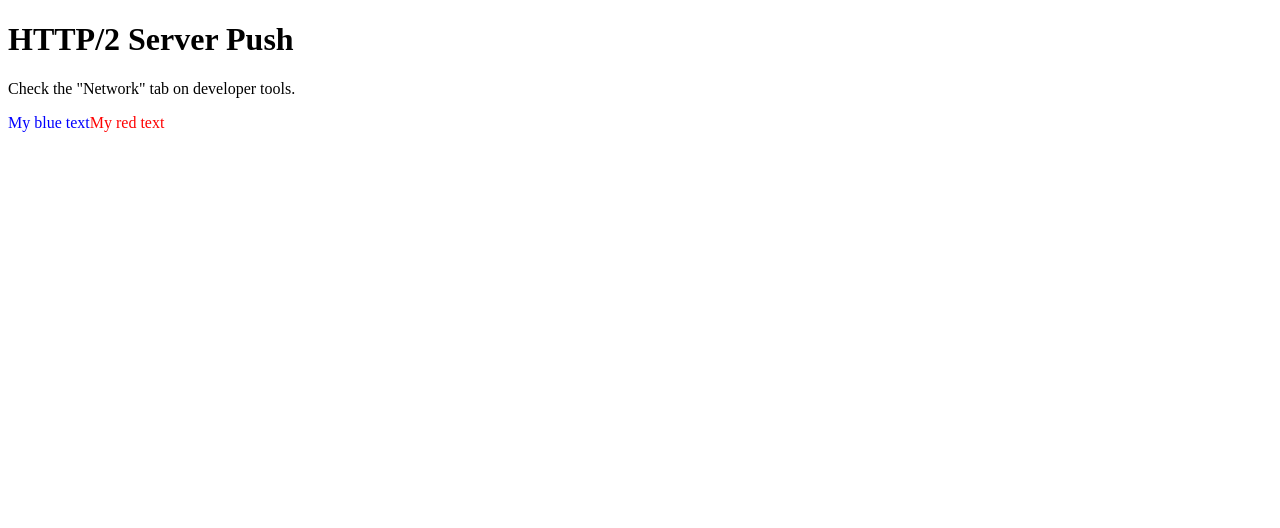
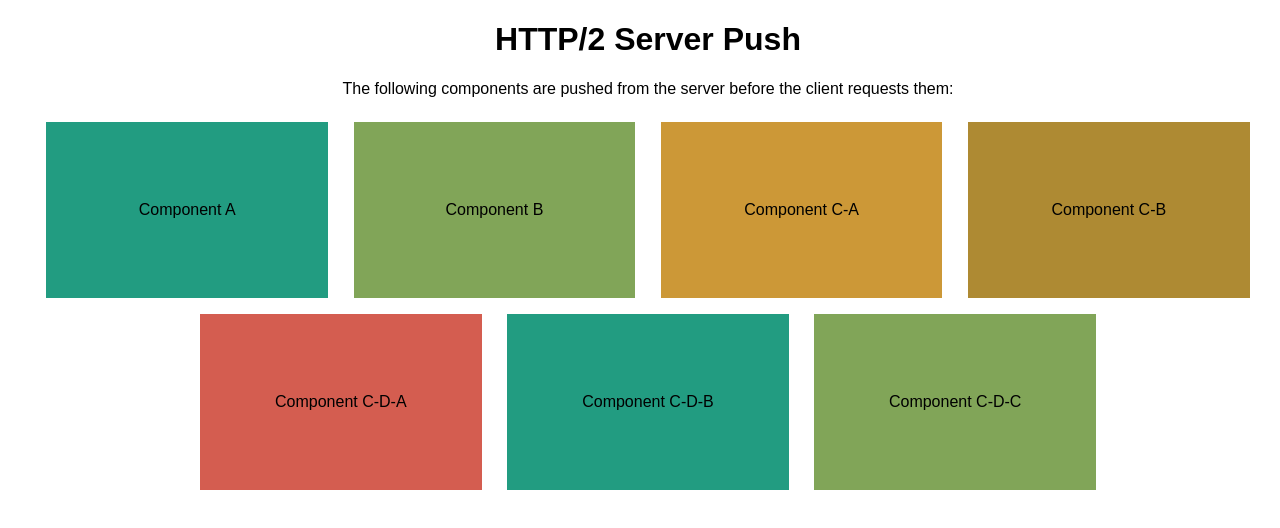
Before and after one commit to rwillrich/http2-server-push, a website with bundled scripts: page public/index.html in a window 1280 px wide. Built offline with nearby package versions, Linux system fonts and the light colour scheme.

Commit message:
Add style to components

```diff
--- a/public/a.js
+++ b/public/a.js
@@ -1,6 +1,7 @@
-const container = document.getElementById("app-container")
-const content = document.createElement("span")
-content.style.color = "blue"
-content.innerHTML = "My blue text"
+const container = document.getElementById('app-container')
+const content = document.createElement('div')
+content.className = 'component'
+content.style['background-color'] = '#229c81'
+content.innerHTML = 'Component A'
 
-export default (name = 'World') => container.appendChild(content)
+export default () => container.appendChild(content)
--- a/public/b.js
+++ b/public/b.js
@@ -1,6 +1,7 @@
-const container = document.getElementById("app-container")
-const content = document.createElement("span")
-content.style.color = "red"
-content.innerHTML = "My red text"
+const container = document.getElementById('app-container')
+const content = document.createElement('div')
+content.className = 'component'
+content.style['background-color'] = '#81a558'
+content.innerHTML = 'Component B'
 
-export default (name = 'World') => container.appendChild(content)
+export default () => container.appendChild(content)
--- a/public/c-a.js
+++ b/public/c-a.js
@@ -1 +1,7 @@
-export default console.log('/c/a.js');
+const container = document.getElementById('app-container')
+const content = document.createElement('div')
+content.className = 'component'
+content.style['background-color'] = '#cc9837'
+content.innerHTML = 'Component C-A'
+
+export default () => container.appendChild(content)
--- a/public/c-b.js
+++ b/public/c-b.js
@@ -1 +1,7 @@
-export default console.log('/c/b.js');
+const container = document.getElementById('app-container')
+const content = document.createElement('div')
+content.className = 'component'
+content.style['background-color'] = '#ae8a33'
+content.innerHTML = 'Component C-B'
+
+export default () => container.appendChild(content)
--- a/public/c-d-a.js
+++ b/public/c-d-a.js
@@ -1 +1,7 @@
-export default console.log('/c/d/a.js');
+const container = document.getElementById('app-container')
+const content = document.createElement('div')
+content.className = 'component'
+content.style['background-color'] = '#d45d50'
+content.innerHTML = 'Component C-D-A'
+
+export default () => container.appendChild(content)
--- a/public/c-d-b.js
+++ b/public/c-d-b.js
@@ -1 +1,7 @@
-export default console.log('/c/d/b.js');
+const container = document.getElementById('app-container')
+const content = document.createElement('div')
+content.className = 'component'
+content.style['background-color'] = '#229c81'
+content.innerHTML = 'Component C-D-B'
+
+export default () => container.appendChild(content)
--- a/public/c-d-c.js
+++ b/public/c-d-c.js
@@ -1 +1,7 @@
-export default console.log('/c/d/c.js');
+const container = document.getElementById('app-container')
+const content = document.createElement('div')
+content.className = 'component'
+content.style['background-color'] = '#81a558'
+content.innerHTML = 'Component C-D-C'
+
+export default () => container.appendChild(content)
--- a/public/index.html
+++ b/public/index.html
@@ -5,11 +5,12 @@
     <meta name="viewport" content="width=device-width, initial-scale=1.0">
     <meta http-equiv="X-UA-Compatible" content="ie=edge">
     <title>HTTP/2 Server Push</title>
+    <link rel="stylesheet" type="text/css" href="/styles.css">
     <script type="module" src="/main.js"></script>
   </head>
   <body>
     <h1>HTTP/2 Server Push</h1>
-    <p>Check the "Network" tab on developer tools.</p>
-    <div id="app-container" />
+    <p>The following components are pushed from the server before the client requests them:</p>
+    <div id="app-container" class="app-container" />
   </body>
 </html>
--- a/public/main.js
+++ b/public/main.js
@@ -14,4 +14,5 @@ componentCA()
 componentCB()
 componentCDA()
 componentCDB()
+
 componentCDC()
--- /dev/null
+++ b/public/styles.css
@@ -0,0 +1,15 @@
+html, body, .app-container {
+  width: 100%;
+  height: 100%;
+  text-align: center;
+  font-family: 'Merriweather Sans',sans-serif;
+}
+
+.component {
+  display: inline-block;
+  width: 22vw;
+  height: 22vh;
+  margin: 1vh 1vw;
+  line-height: 22vh;
+  text-align: center;
+}
```
